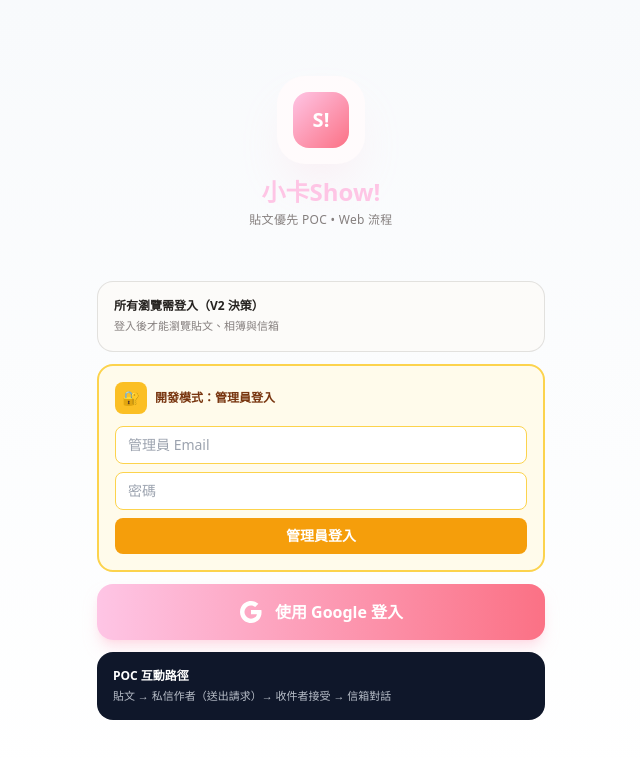
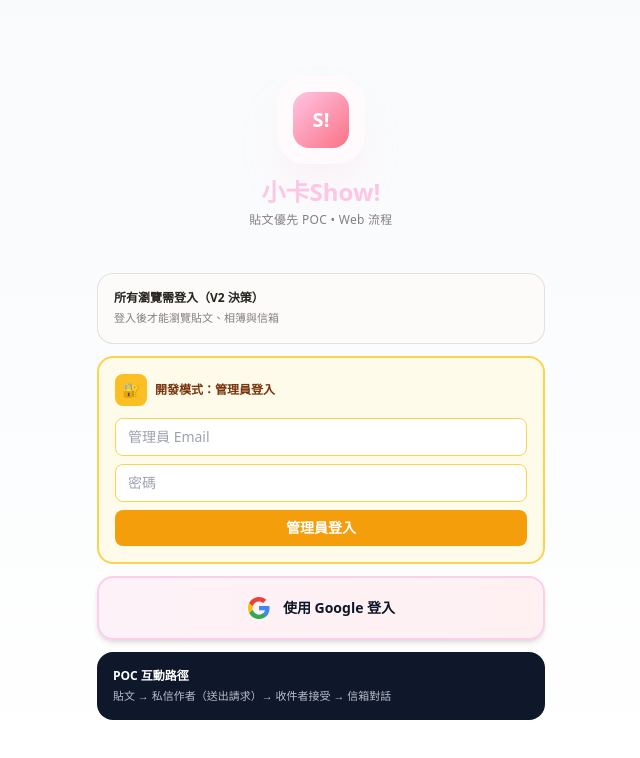
Before and after one commit to clps935419/KCardSwap, a Next.js app in the folder apps/web/: page /login in a window 1280 px wide. Shown: the top 758 px of the page, without its empty margins (319-959 px from the left). Built offline with nearby package versions, Linux system fonts and the light colour scheme; no server answers.

Commit message:
Update Google button to match prototype style (light pink gradient)
Co-authored-by: clps935419 <29462295+clps935419@users.noreply.github.com>

```diff
--- a/apps/web/src/app/(auth)/login/page.tsx
+++ b/apps/web/src/app/(auth)/login/page.tsx
@@ -241,12 +241,12 @@ function LoginPageContent({
           <button
             onClick={() => googleLogin()}
             disabled={isGoogleLoading}
-            className="w-full py-4 bg-gradient-to-r from-secondary-500 to-rose-400 text-white text-base font-bold rounded-2xl hover:from-secondary-600 hover:to-rose-500 transition-all shadow-lg shadow-secondary-300/50 disabled:opacity-50 disabled:cursor-not-allowed flex items-center justify-center gap-3"
+            className="w-full h-16 bg-gradient-to-r from-pink-50 to-rose-50 border-2 border-pink-200 rounded-2xl hover:from-pink-100 hover:to-rose-100 transition-all shadow-md disabled:opacity-50 disabled:cursor-not-allowed flex items-center justify-center gap-3 px-6"
           >
             {isGoogleLoading ? (
               <>
                 <svg
-                  className="animate-spin h-5 w-5"
+                  className="animate-spin h-5 w-5 text-slate-500"
                   xmlns="http://www.w3.org/2000/svg"
                   fill="none"
                   viewBox="0 0 24 24"
@@ -265,29 +265,29 @@ function LoginPageContent({
                     d="M4 12a8 8 0 018-8V0C5.373 0 0 5.373 0 12h4zm2 5.291A7.962 7.962 0 014 12H0c0 3.042 1.135 5.824 3 7.938l3-2.647z"
                   ></path>
                 </svg>
-                登入中...
+                <p className="text-sm font-black text-slate-500">登入中...</p>
               </>
             ) : (
               <>
                 <svg className="w-6 h-6" viewBox="0 0 24 24" xmlns="http://www.w3.org/2000/svg">
                   <path
-                    fill="currentColor"
+                    fill="#4285F4"
                     d="M22.56 12.25c0-.78-.07-1.53-.2-2.25H12v4.26h5.92c-.26 1.37-1.04 2.53-2.21 3.31v2.77h3.57c2.08-1.92 3.28-4.74 3.28-8.09z"
                   />
                   <path
-                    fill="currentColor"
+                    fill="#34A853"
                     d="M12 23c2.97 0 5.46-.98 7.28-2.66l-3.57-2.77c-.98.66-2.23 1.06-3.71 1.06-2.86 0-5.29-1.93-6.16-4.53H2.18v2.84C3.99 20.53 7.7 23 12 23z"
                   />
                   <path
-                    fill="currentColor"
+                    fill="#FBBC05"
                     d="M5.84 14.09c-.22-.66-.35-1.36-.35-2.09s.13-1.43.35-2.09V7.07H2.18C1.43 8.55 1 10.22 1 12s.43 3.45 1.18 4.93l2.85-2.22.81-.62z"
                   />
                   <path
-                    fill="currentColor"
+                    fill="#EA4335"
                     d="M12 5.38c1.62 0 3.06.56 4.21 1.64l3.15-3.15C17.45 2.09 14.97 1 12 1 7.7 1 3.99 3.47 2.18 7.07l3.66 2.84c.87-2.6 3.3-4.53 6.16-4.53z"
                   />
                 </svg>
-                使用 Google 登入
+                <p className="text-sm font-black text-slate-900">使用 Google 登入</p>
               </>
             )}
           </button>
```
